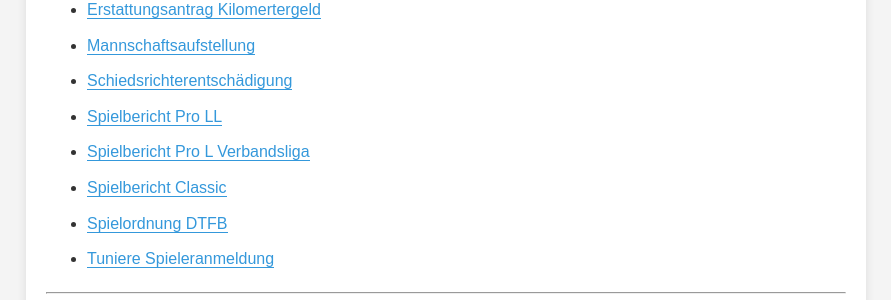
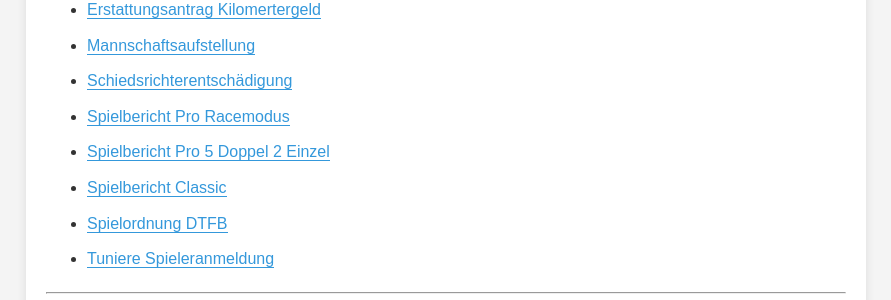
Before and after one commit to Deutscher-Tischfussballbund/stfv-docs, a Jekyll site: the page built from index.md, in a window 1280 px wide. Shown: the part 1070-1370 px from the top of the page, without its empty margins (194-1085 px from the left). Built offline with Jekyll 4.4.1, drawn with Linux system fonts in a browser that asks for light colours; our own code applies the rules of GitHub Pages for plain Markdown files.

Commit message:
Update index.md

```diff
--- a/index.md
+++ b/index.md
@@ -33,9 +33,9 @@
 - [Erstattungsantrag Kilomertergeld](./assets/pdf/erstattungsantrag_kilometrgeld.pdf)
 - [Mannschaftsaufstellung](./assets/pdf/mannschaftsaufstellung.pdf)
 - [Schiedsrichterentschädigung](./assets/pdf/schiedsrichterentschaedigung.pdf)
-- [Spielbericht Pro LL](./assets/pdf/spielberricht_Pro_LL.pdf)
-- [Spielbericht Pro L Verbandsliga](./assets/pdf/spielberricht_Pro_LVerbandsliga.pdf)
-- [Spielbericht Classic](./assets/pdf/spielberricht_classic.pdf)
+- [Spielbericht Pro Racemodus](./assets/pdf/spielbericht_Racemodus_42.pdf)
+- [Spielbericht Pro 5 Doppel 2 Einzel](./assets/pdf/spielbericht_5D_2E.pdf)
+- [Spielbericht Classic](./assets/pdf/spielbericht_classic.pdf)
 - [Spielordnung DTFB](./assets/pdf/Spielordnung_Stand_29042023.pdf)
 - [Tuniere Spieleranmeldung](./assets/pdf/tuniere_spieleranmeldung.pdf)
 
```
